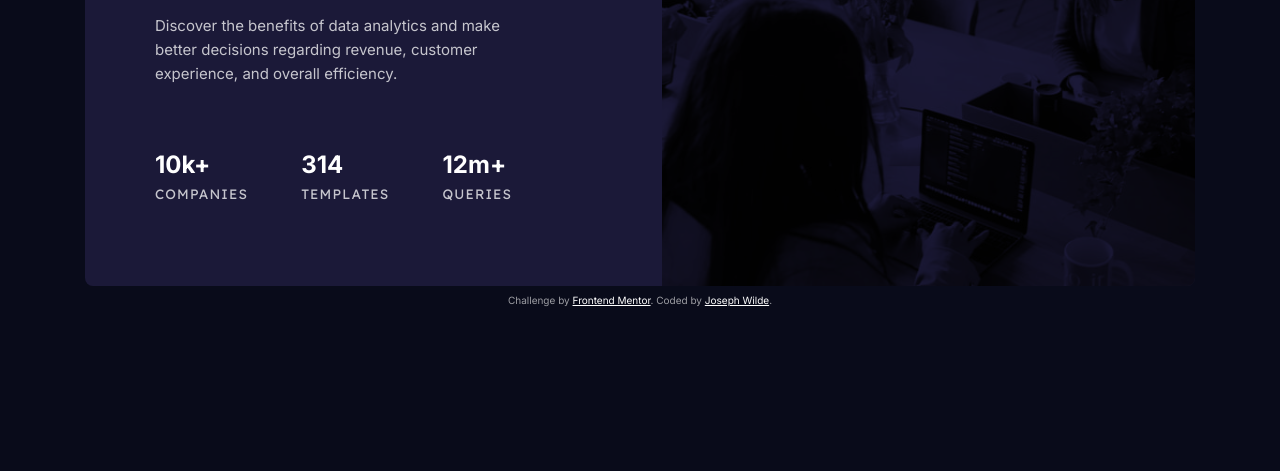
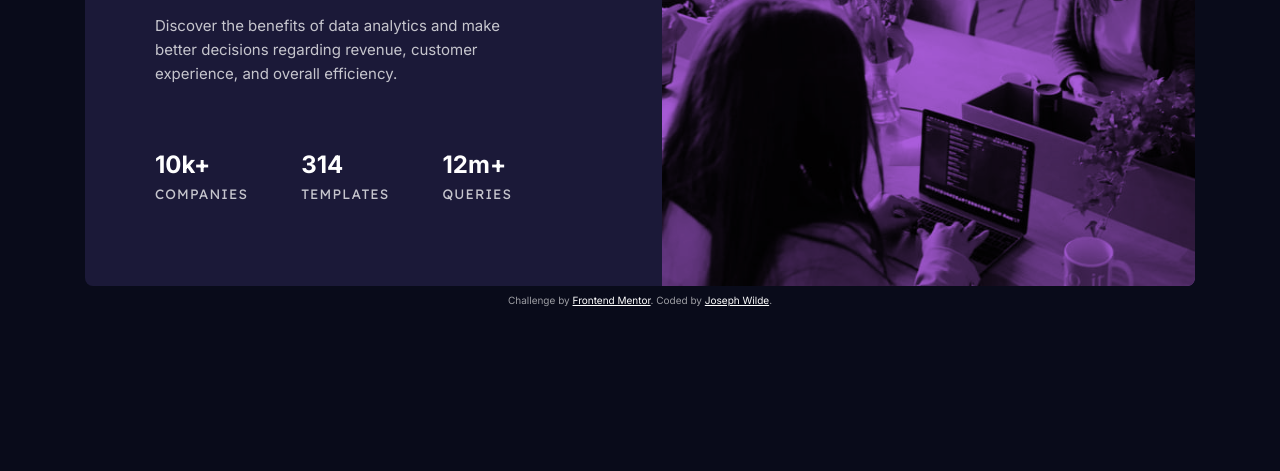
Before and after one commit to RazeUrWeapon/FEM-Stats-Preview-Card, a plain HTML site: page index.html in a window 1280 px wide. Shown: the part 329-800 px from the top of the page. Drawn offline with Linux system fonts and the light colour scheme.

Commit message:
CSS Update

```diff
--- a/style.css
+++ b/style.css
@@ -47,7 +47,8 @@ a {
     border-radius: 0.5rem;
 }
 
-.card__image {-
+.card__image {
+
     background-color: var(--accent);
     border-radius: 0.5rem 0.5rem 0 0;
 }
@@ -140,10 +141,6 @@ a {
         text-align: left;
     }
 
-    #container {
-
-    }
-
     .card {
         align-items: stretch;
         max-width: 69.375rem;
```
